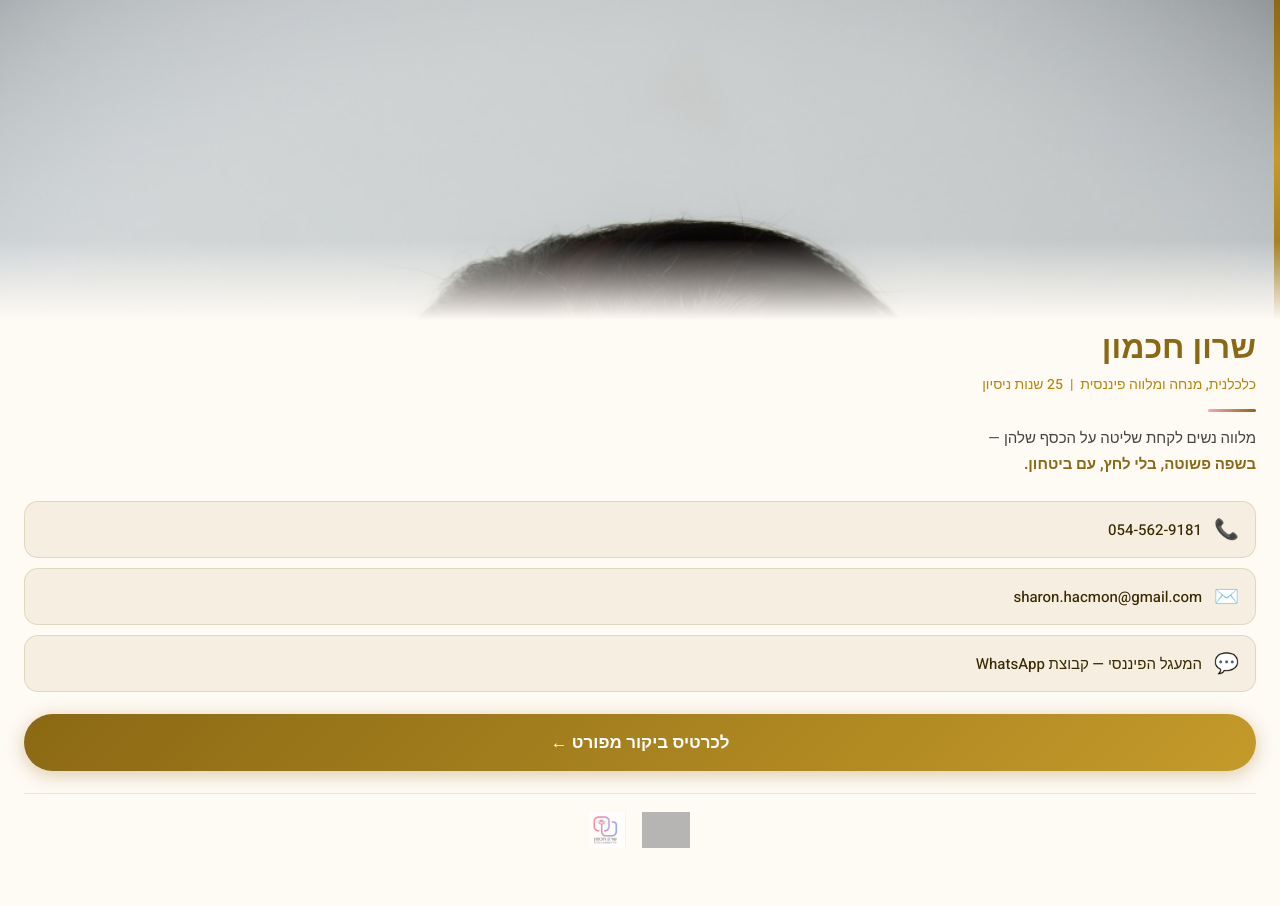
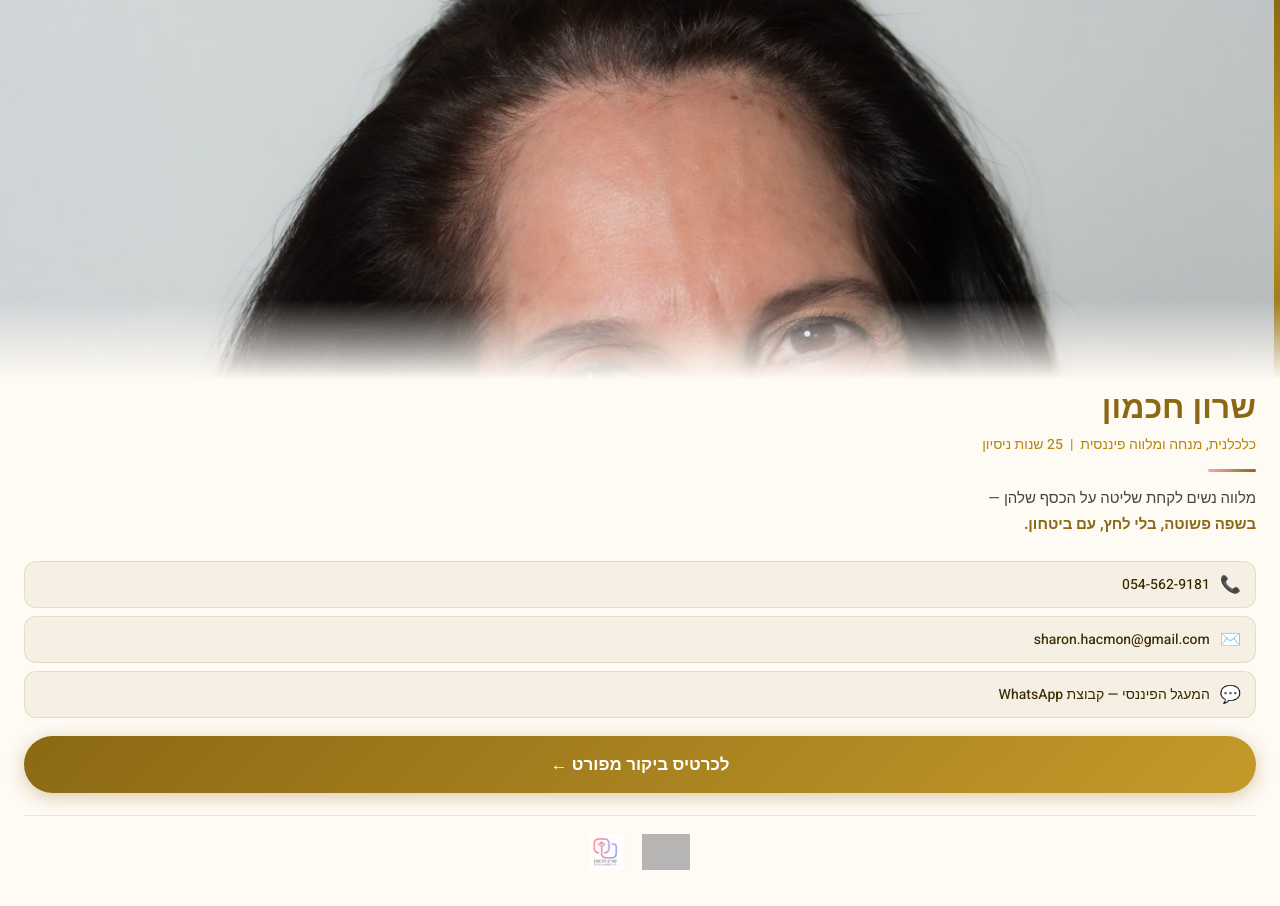
Before and after one commit to sharonhacmon-cmyk/eden-server, a website: page public/card-sharon-v2.html in a window 1280 px wide. Before the commit the page ends 884 px from the top, so only its background shows below. Drawn offline with Linux system fonts and the light colour scheme; grey boxes are pictures that could not be loaded.

Commit message:
תיקון כרטיס — תמונה מלאה (object-position center 18%), כפתורים קומפקטיים
Co-Authored-By: Claude Sonnet 4.6 <noreply@anthropic.com>

```diff
--- a/public/card-sharon-v2.html
+++ b/public/card-sharon-v2.html
@@ -28,15 +28,15 @@
     /* ── תמונה ── */
     .photo-wrap {
       width: 100%;
-      height: 55vw;
-      max-height: 320px;
+      height: 72vw;
+      max-height: 380px;
       overflow: hidden;
       position: relative;
     }
     .photo-wrap img {
       width: 100%; height: 100%;
       object-fit: cover;
-      object-position: top center;
+      object-position: center 18%;
       display: block;
     }
     .photo-wrap::after {
@@ -83,26 +83,26 @@
     .tagline strong { color: #8B6914; }
 
     /* ── כפתורי קשר ── */
-    .contacts { display: flex; flex-direction: column; gap: 10px; margin-bottom: 22px; }
+    .contacts { display: flex; flex-direction: column; gap: 8px; margin-bottom: 18px; }
 
     .btn {
       display: flex;
       align-items: center;
-      gap: 12px;
+      gap: 10px;
       text-decoration: none;
-      padding: 13px 16px;
-      border-radius: 14px;
+      padding: 10px 14px;
+      border-radius: 12px;
       font-family: 'Heebo', sans-serif;
-      font-size: 15px;
+      font-size: 14px;
       font-weight: 500;
       color: #3a2a00;
-      background: rgba(139,105,20,0.08);
-      border: 1px solid rgba(139,105,20,0.18);
+      background: rgba(139,105,20,0.07);
+      border: 1px solid rgba(139,105,20,0.15);
       cursor: pointer;
       transition: background 0.15s;
     }
     .btn:active { background: rgba(139,105,20,0.18); }
-    .btn-icon { font-size: 20px; flex-shrink: 0; }
+    .btn-icon { font-size: 17px; flex-shrink: 0; }
 
     /* ── כפתור ראשי ── */
     .btn-main {
```
